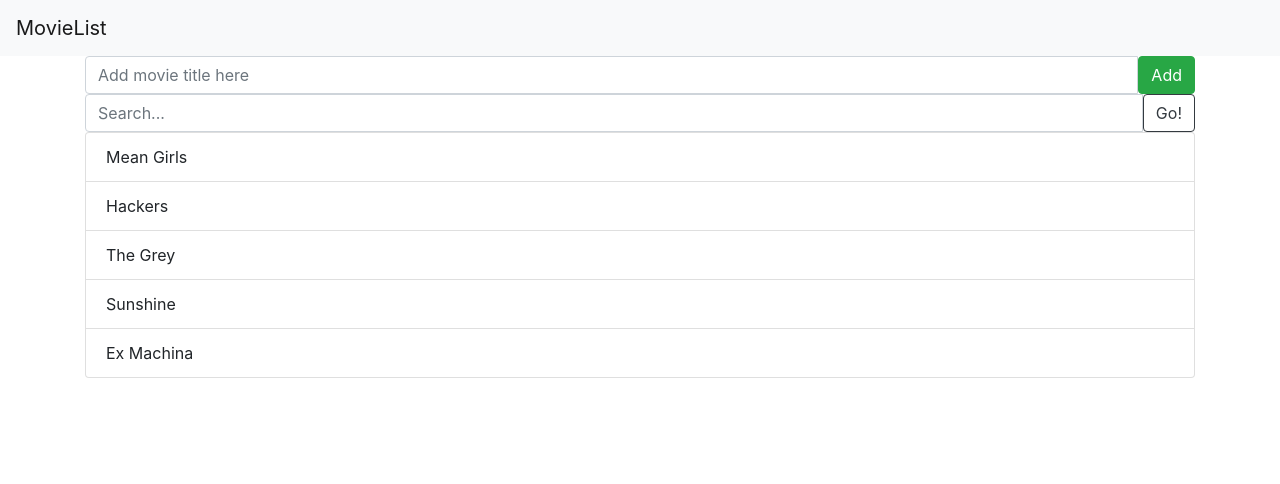
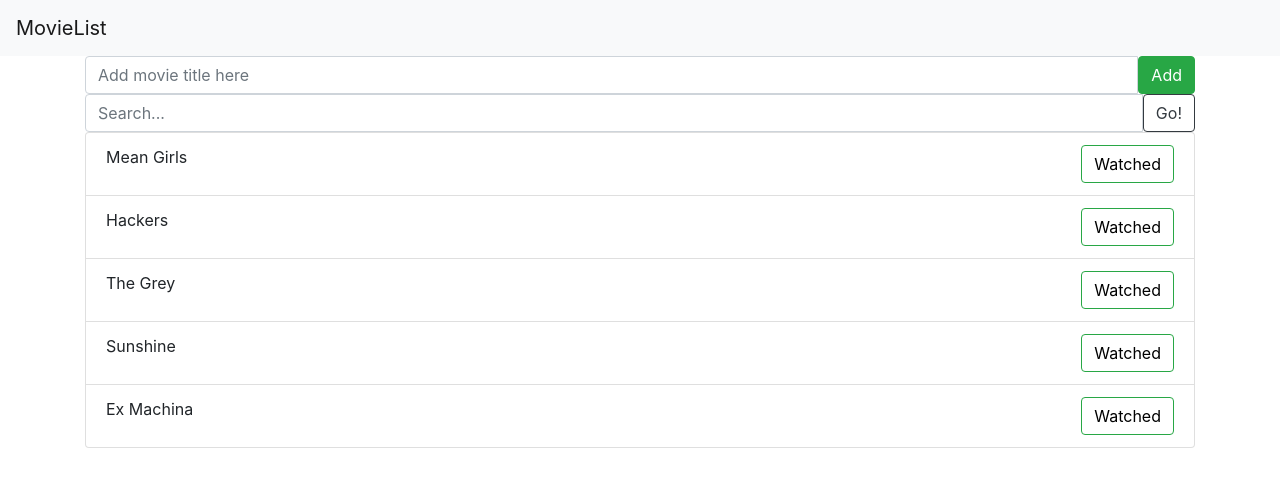
Before and after one commit to DymaxionMap/movie-list, a React (Create React App) app: page / in a window 1280 px wide. Shown: the top 484 px of the page. Built offline with nearby package versions, Linux system fonts and the light colour scheme.

Commit message:
Add watched button to movie list item

```diff
--- a/public/index.html
+++ b/public/index.html
@@ -19,6 +19,7 @@
       work correctly both with client-side routing and a non-root public URL.
       Learn how to configure a non-root public URL by running `npm run build`.
     -->
+    <link rel="stylesheet" href="styles.css">
     <script src="https://code.jquery.com/jquery-3.2.1.slim.min.js" integrity="sha384-KJ3o2DKtIkvYIK3UENzmM7KCkRr/rE9/Qpg6aAZGJwFDMVNA/GpGFF93hXpG5KkN" crossorigin="anonymous"></script>
     <script src="https://cdnjs.cloudflare.com/ajax/libs/popper.js/1.12.9/umd/popper.min.js" integrity="sha384-ApNbgh9B+Y1QKtv3Rn7W3mgPxhU9K/ScQsAP7hUibX39j7fakFPskvXusvfa0b4Q" crossorigin="anonymous"></script>
     <link rel="stylesheet" href="https://maxcdn.bootstrapcdn.com/bootstrap/4.0.0/css/bootstrap.min.css" integrity="sha384-Gn5384xqQ1aoWXA+058RXPxPg6fy4IWvTNh0E263XmFcJlSAwiGgFAW/dAiS6JXm" crossorigin="anonymous">
--- /dev/null
+++ b/public/styles.css
@@ -0,0 +1,14 @@
+/*.watched {
+  float: right;
+  background-color: transparent;
+}*/
+
+.btn.btn-success.watched {
+  float: right;
+}
+
+.btn.btn-success.watched.unpressed {
+  float: right;
+  color: black;
+  background-color: transparent;
+}
--- a/src/components/ListItem.js
+++ b/src/components/ListItem.js
@@ -1,7 +1,38 @@
 import React from 'react';
 
-const ListItem = ({ text }) => (
-  <li className='list-group-item'>{text}</li>
-);
+class ListItem extends React.Component {
+  constructor(props) {
+    super(props);
+    this.state = {
+      pressed: false
+    };
+
+    this.click = this.click.bind(this);
+    this.buttonPressed = 'btn btn-success watched';
+    this.buttonUnpressed = 'btn btn-success watched unpressed';
+  }
+
+  click() {
+    this.setState({
+      pressed: !this.state.pressed
+    });
+  }
+
+  render() {
+    return (
+      <li className='list-group-item'>
+        {this.props.text}
+        <button className={this.state.pressed ? this.buttonPressed : this.buttonUnpressed}
+          onClick={this.click}>
+          Watched
+        </button>
+      </li>
+    );
+  }
+};
+
+// const ListItem = ({ text }) => (
+//   <li className='list-group-item'>{text}<button className='btn btn-success watched unpressed'>Watched</button></li>
+// );
 
 export default ListItem;
```
